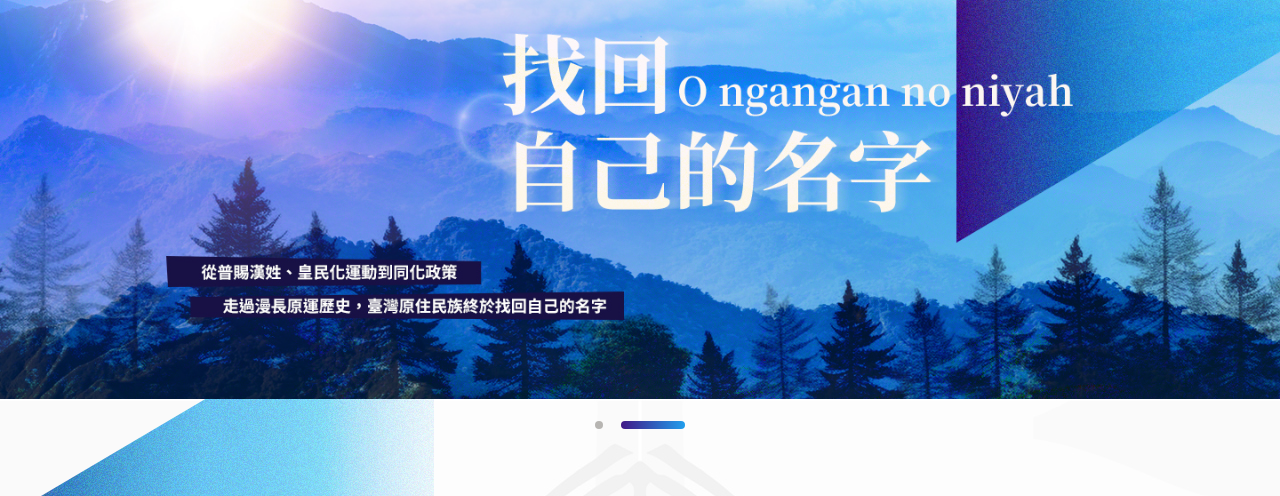
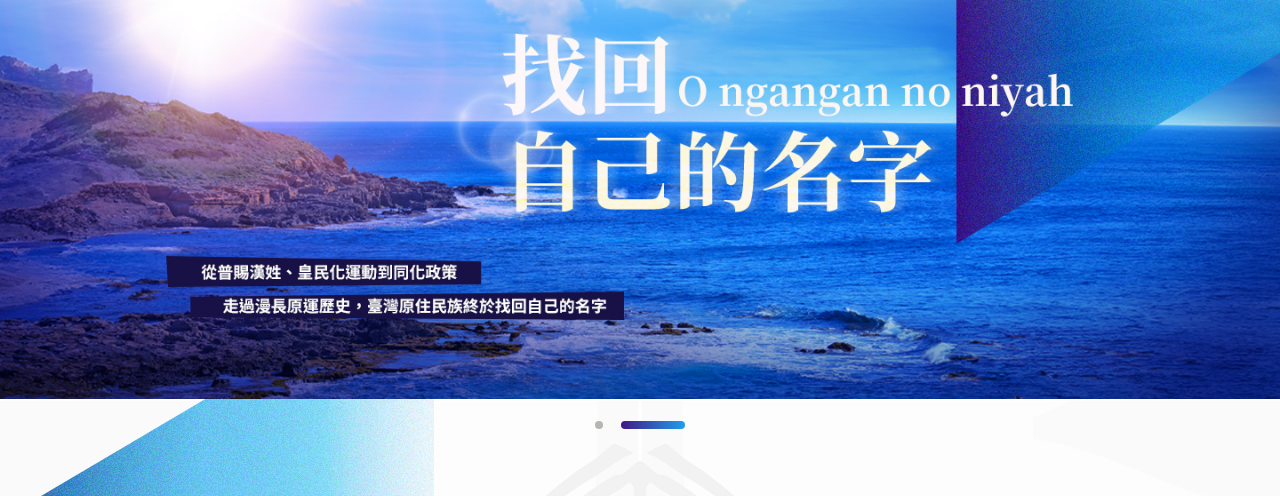
Before and after one commit to HywebU00/2025_COIP, a plain HTML site: page mp.html in a window 1280 px wide. Shown: the part 143-639 px from the top of the page. Drawn offline with Linux system fonts and the light colour scheme; a web font is replaced by a local one.

Commit message:
20250109更新

```diff
--- a/mp.html
+++ b/mp.html
@@ -34,11 +34,11 @@
             <div class="item">
               <a href="#">
                 <picture>
-                  <source media="(min-width: 992px)" srcset="./images/banner.jpg" />
-                  <source media="(min-width: 576px)" srcset="./images/banner.jpg" />
-                  <source media="(max-width: 575px)" srcset="./images/banner.jpg" />
-                  <img alt="" src="./images/banner.jpg" data-was-processed="true" />
-                  <noscript><img src="./images/banner.jpg" /></noscript>
+                  <source media="(min-width: 992px)" srcset="./images/banner2.jpg" />
+                  <source media="(min-width: 576px)" srcset="./images/banner2.jpg" />
+                  <source media="(max-width: 575px)" srcset="./images/banner2.jpg" />
+                  <img alt="" src="./images/banner2.jpg" data-was-processed="true" />
+                  <noscript><img src="./images/banner2.jpg" /></noscript>
                 </picture>
               </a>
             </div>
```
Also changed, not shown: images/banner2.jpg (added).
